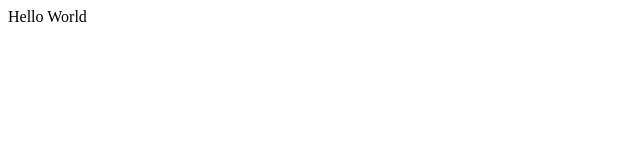
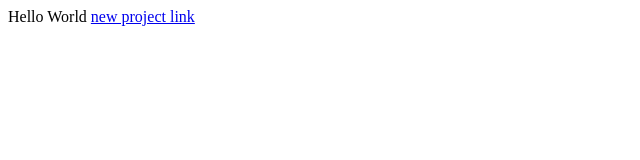
Before and after one commit to lovdeepm/lovdeepm.github.io, a plain HTML site: page index.html in a window 1280 px wide. Shown: the whole page, without its empty margins (0-640 px from the left). Drawn offline with Linux system fonts and the light colour scheme.

Commit message:
addnewstuff

```diff
--- a/index.html
+++ b/index.html
@@ -8,6 +8,6 @@
 </head>
 <body>
     Hello World
-    <a href="/newproject/index.html"></a>
+    <a href="/newproject/index.html">new project link</a>
 </body>
 </html>
```
